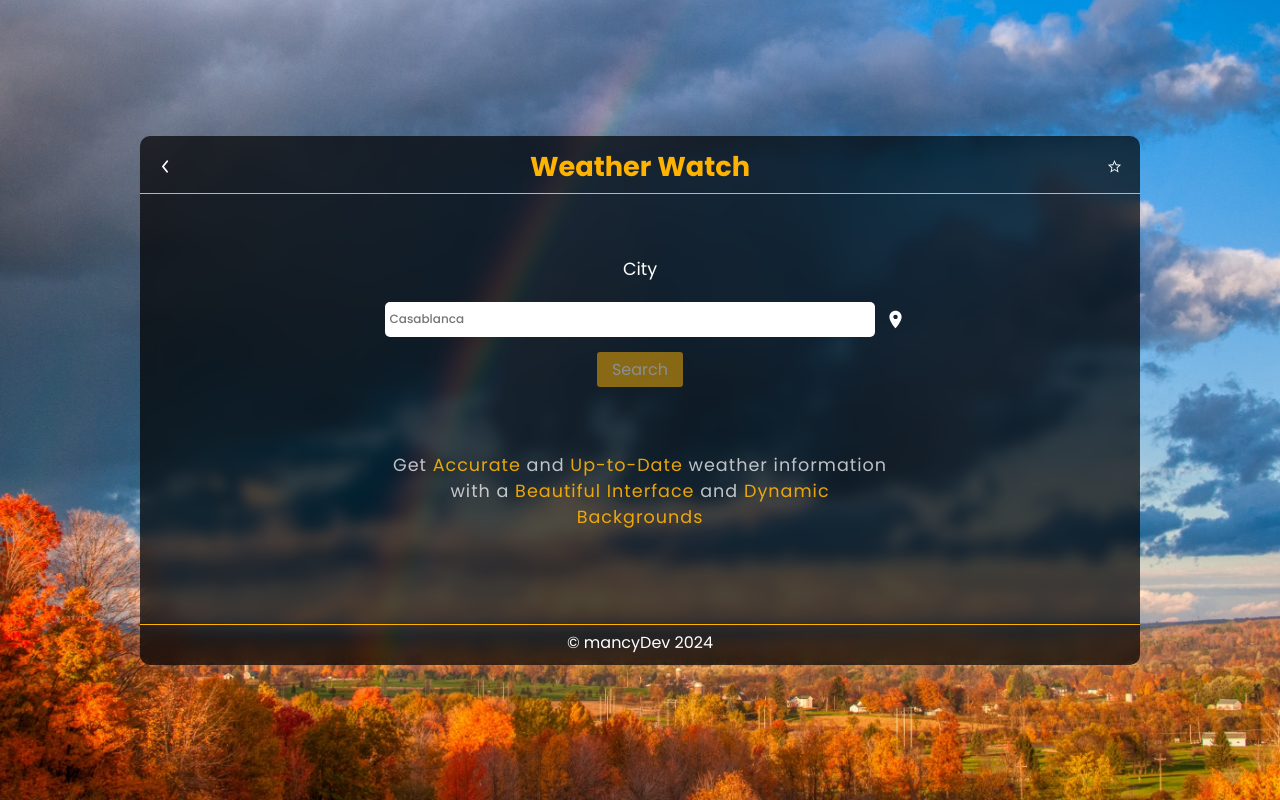
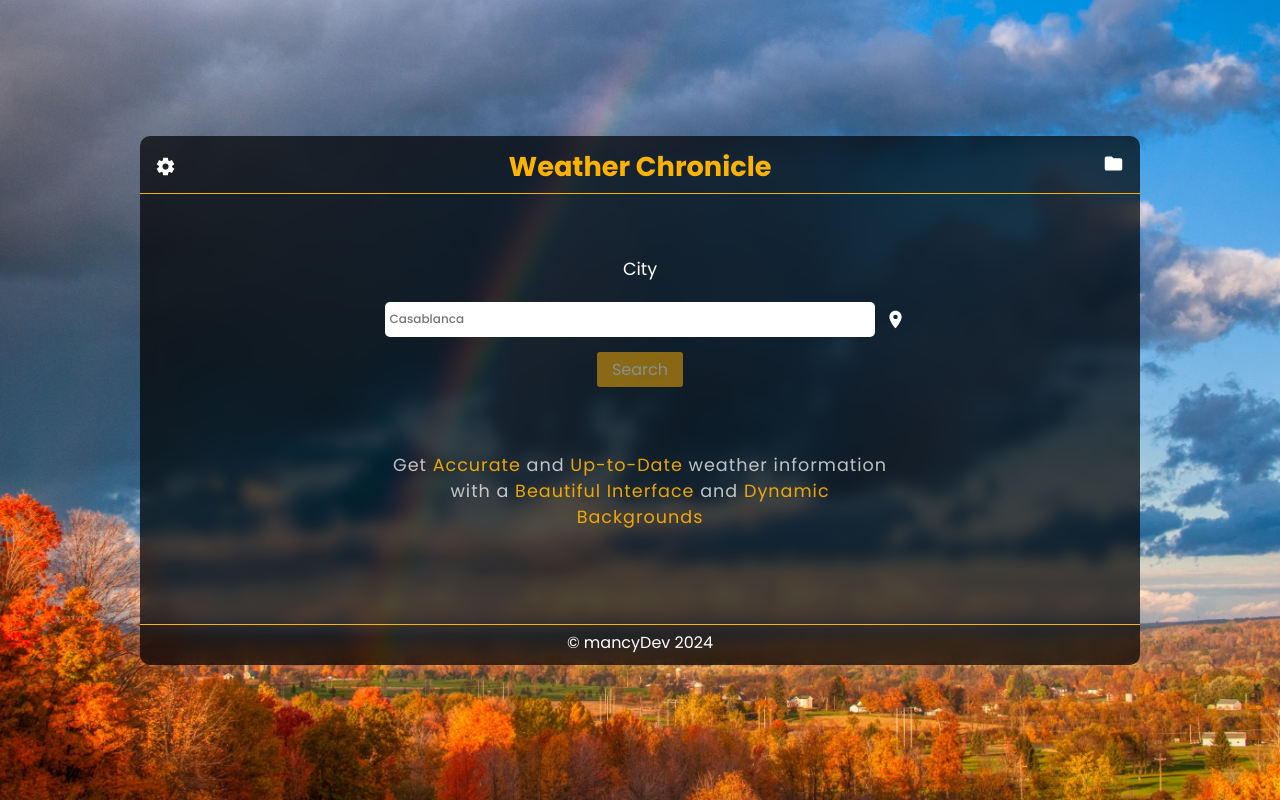
Before and after one commit to SonOfMan12316/weatherSite, a React (Vite) app: page / in a window 1280 px wide. Built offline with nearby package versions, Linux system fonts and the light colour scheme; no server answers.

Commit message:
update if statement to render correct icon

```diff
--- a/src/App.tsx
+++ b/src/App.tsx
@@ -157,7 +157,7 @@ const App: React.FC = () => {
         <Setting onClose={closeArea} onChange={changeSettings} />
       )}
       <Header
-        title={data ? data.headerTitle : "Weather Watch"}
+        title={data ? data.headerTitle : "Weather Chronicle"}
         onBack={gotoSearchArea}
         onToggleFav={toggleFavArea}
         onToggleSetting={toggleSettingArea}
```
